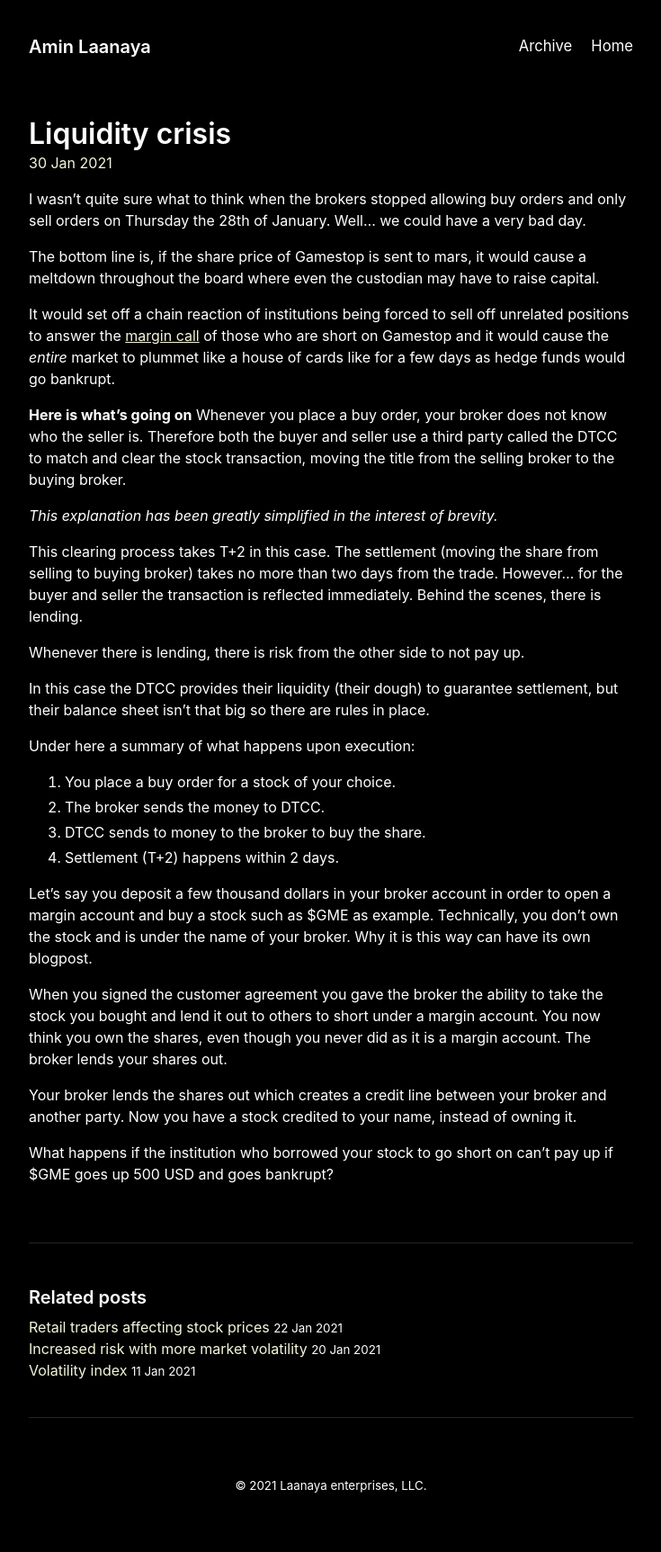
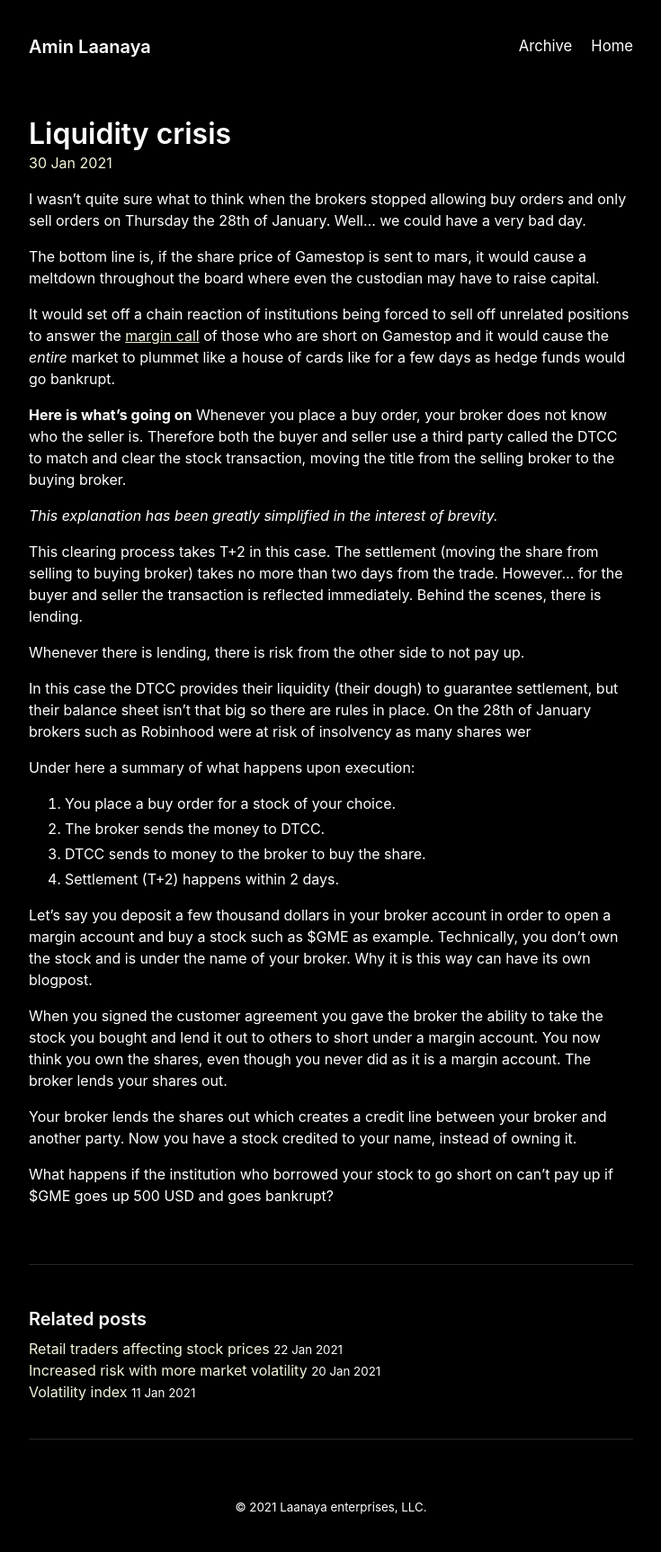
Before and after one commit to Bobcycle/Blog, a Jekyll site: the page built from _posts/2021-01-30-Gamestonk.md, in a window 1280 px wide. Shown: the whole page at 90% size, without its empty margins (272-1007 px from the left). Built offline with Jekyll 4.4.1, drawn with Linux system fonts in a browser that asks for light colours; before the commit the page ends 1701 px from its top, so only the background shows below that.

Commit message:
Update 2021-01-30-Gamestonk.md

```diff
--- a/_posts/2021-01-30-Gamestonk.md
+++ b/_posts/2021-01-30-Gamestonk.md
@@ -18,7 +18,7 @@ This clearing process takes T+2 in this case. The settlement (moving the share f
 
 Whenever there is lending, there is risk from the other side to not pay up.
 
-In this case the DTCC provides their liquidity (their dough) to guarantee settlement, but their balance sheet isn't that big so there are rules in place.
+In this case the DTCC provides their liquidity (their dough) to guarantee settlement, but their balance sheet isn't that big so there are rules in place. On the 28th of January brokers such as Robinhood were at risk of insolvency as many shares wer
 
 Under here a summary of what happens upon execution:
 
```
